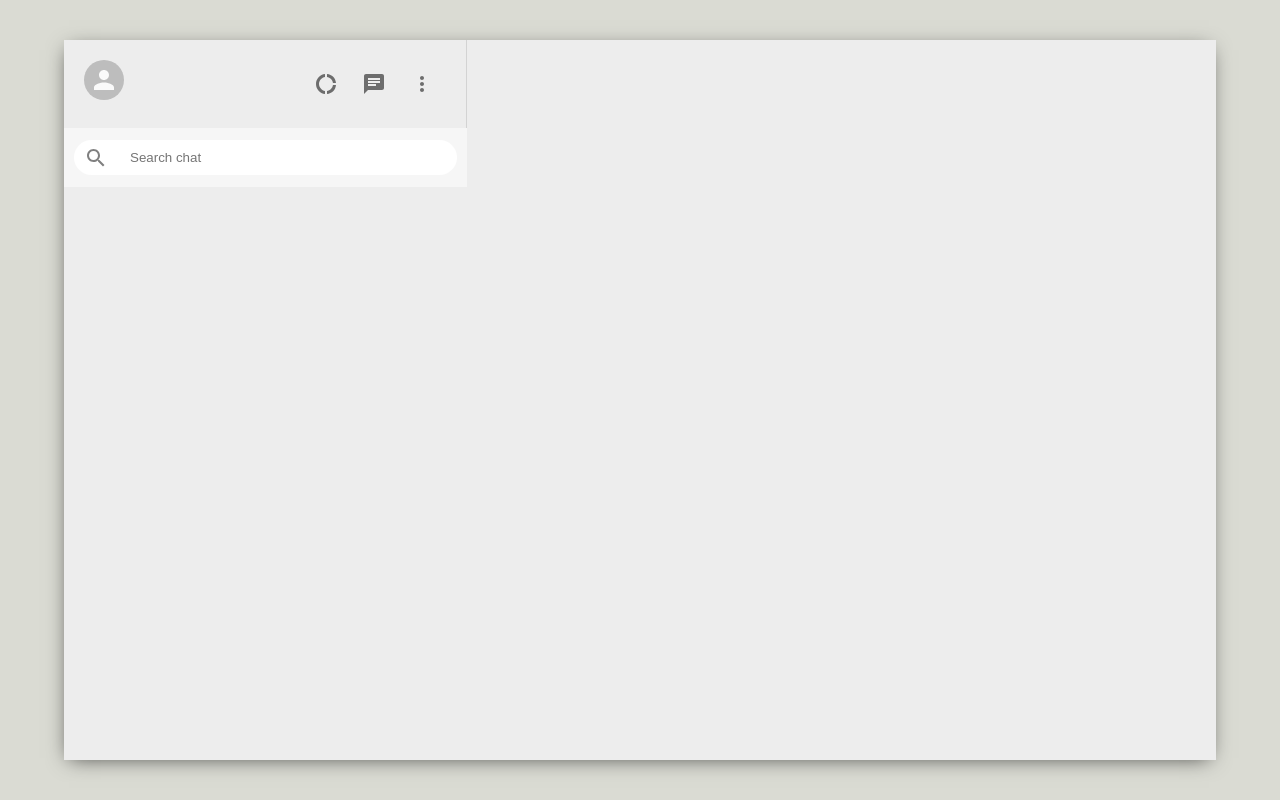
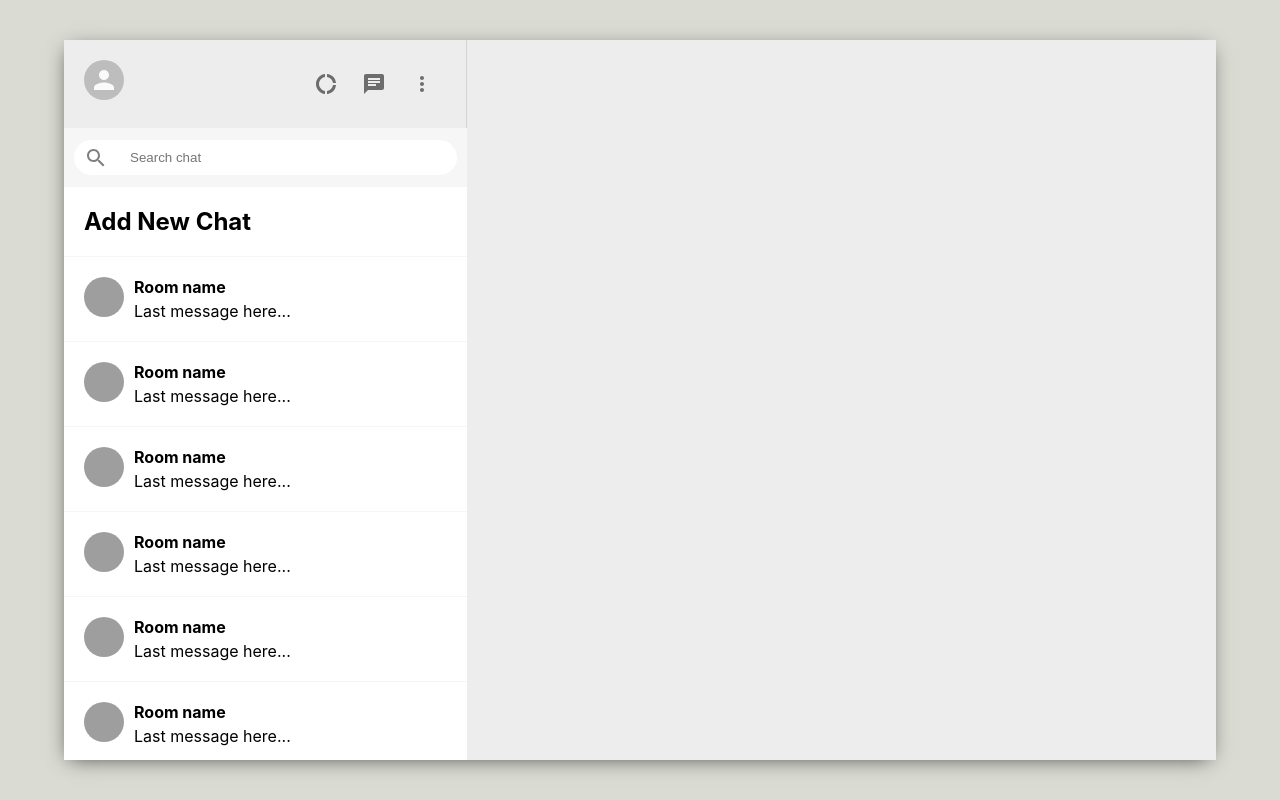
Before and after one commit to haideratGitHub/whatsapp-clone, a React (Create React App) app: page / in a window 1280 px wide. Built offline with nearby package versions, Linux system fonts and the light colour scheme; grey boxes are pictures that could not be loaded.

Commit message:
Added and styled sidebar Chat

```diff
--- a/package.json
+++ b/package.json
@@ -8,6 +8,7 @@
     "@testing-library/jest-dom": "^4.2.4",
     "@testing-library/react": "^9.3.2",
     "@testing-library/user-event": "^7.1.2",
+    "jquery": "^3.5.1",
     "react": "^16.14.0",
     "react-dom": "^16.14.0",
     "react-scripts": "3.4.3"
--- a/src/Sidebar.css
+++ b/src/Sidebar.css
@@ -49,3 +49,9 @@
   color: gray;
   padding: 10px;
 }
+
+.sidebar__chat {
+  flex: 1;
+  background-color: white;
+  overflow: scroll;
+}
--- a/src/Sidebar.js
+++ b/src/Sidebar.js
@@ -2,6 +2,7 @@ import React from "react";
 import "./Sidebar.css";
 import { Avatar, IconButton } from "@material-ui/core";
 import { Chat, DonutLarge, MoreVert, SearchOutlined } from "@material-ui/icons";
+import SidebarChat from "./SidebarChat";
 
 function Sidebar() {
   return (
@@ -26,7 +27,16 @@ function Sidebar() {
           <input placeholder="Search chat" type="text"></input>
         </div>
       </div>
-      <div className="sidebar__chat"></div>
+      <div className="sidebar__chat">
+        <SidebarChat addNewChat></SidebarChat>
+        <SidebarChat></SidebarChat>
+        <SidebarChat></SidebarChat>
+        <SidebarChat></SidebarChat>
+        <SidebarChat></SidebarChat>
+        <SidebarChat></SidebarChat>
+        <SidebarChat></SidebarChat>
+        <SidebarChat></SidebarChat>
+      </div>
     </div>
   );
 }
--- /dev/null
+++ b/src/SidebarChat.js
@@ -0,0 +1,36 @@
+import { Avatar } from "@material-ui/core";
+import React, { useEffect, useState } from "react";
+import "./sidebarChat.css";
+
+function SidebarChat({ addNewChat }) {
+  const [seed, setSeed] = useState("");
+  useEffect(() => {
+    //run this code whenever a component loads
+    setSeed(Math.floor(Math.random() * 5000));
+  }, []);
+
+  const createChat = () => {
+    const roomName = prompt("Please enter the name for chat");
+    if (roomName) {
+      //do some clever database stuff
+    }
+  };
+
+  return !addNewChat ? (
+    <div className="sidebarChat">
+      <Avatar
+        src={"https://avatars.dicebear.com/api/human/" + seed + ".svg"}
+      ></Avatar>
+      <div className="sidebarChat__info">
+        <h2>Room name</h2>
+        <p>Last message here...</p>
+      </div>
+    </div>
+  ) : (
+    <div onClick={createChat} className="sidebarChat">
+      <h2>Add New Chat</h2>
+    </div>
+  );
+}
+
+export default SidebarChat;
--- /dev/null
+++ b/src/sidebarChat.css
@@ -0,0 +1,19 @@
+.sidebarChat {
+  display: flex;
+  padding: 20px;
+  cursor: pointer;
+  border-bottom: 1px solid #f6f6f6;
+}
+
+.sidebarChat:hover {
+  background-color: #ebebeb;
+}
+
+.sidebarChat__info {
+  margin-left: 10px;
+}
+
+.sidebarChat__info > h2 {
+  font-size: 16px;
+  margin-bottom: 4px;
+}
```
Also changed, not shown: 1 other file (tests, documents, lock files or other folders).
